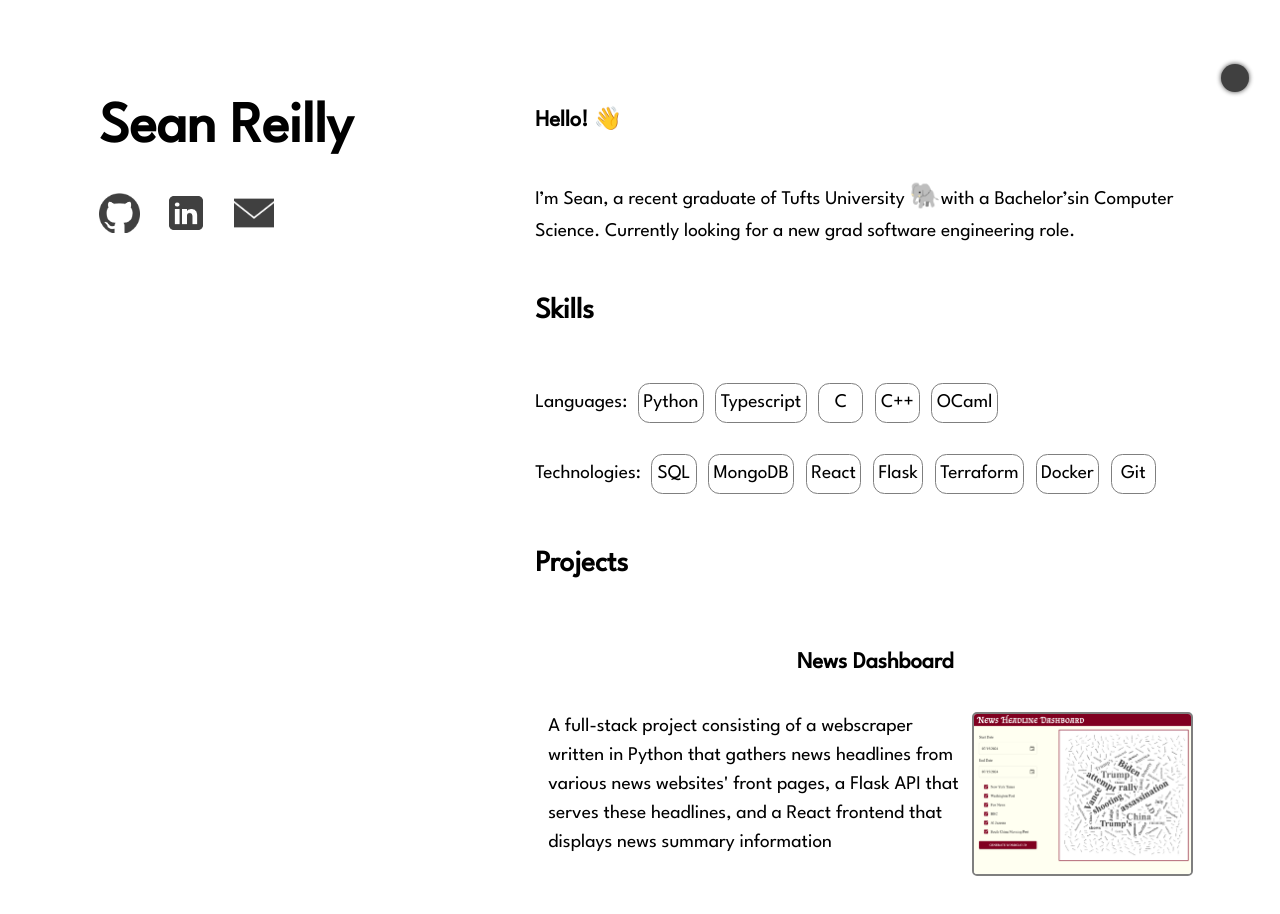
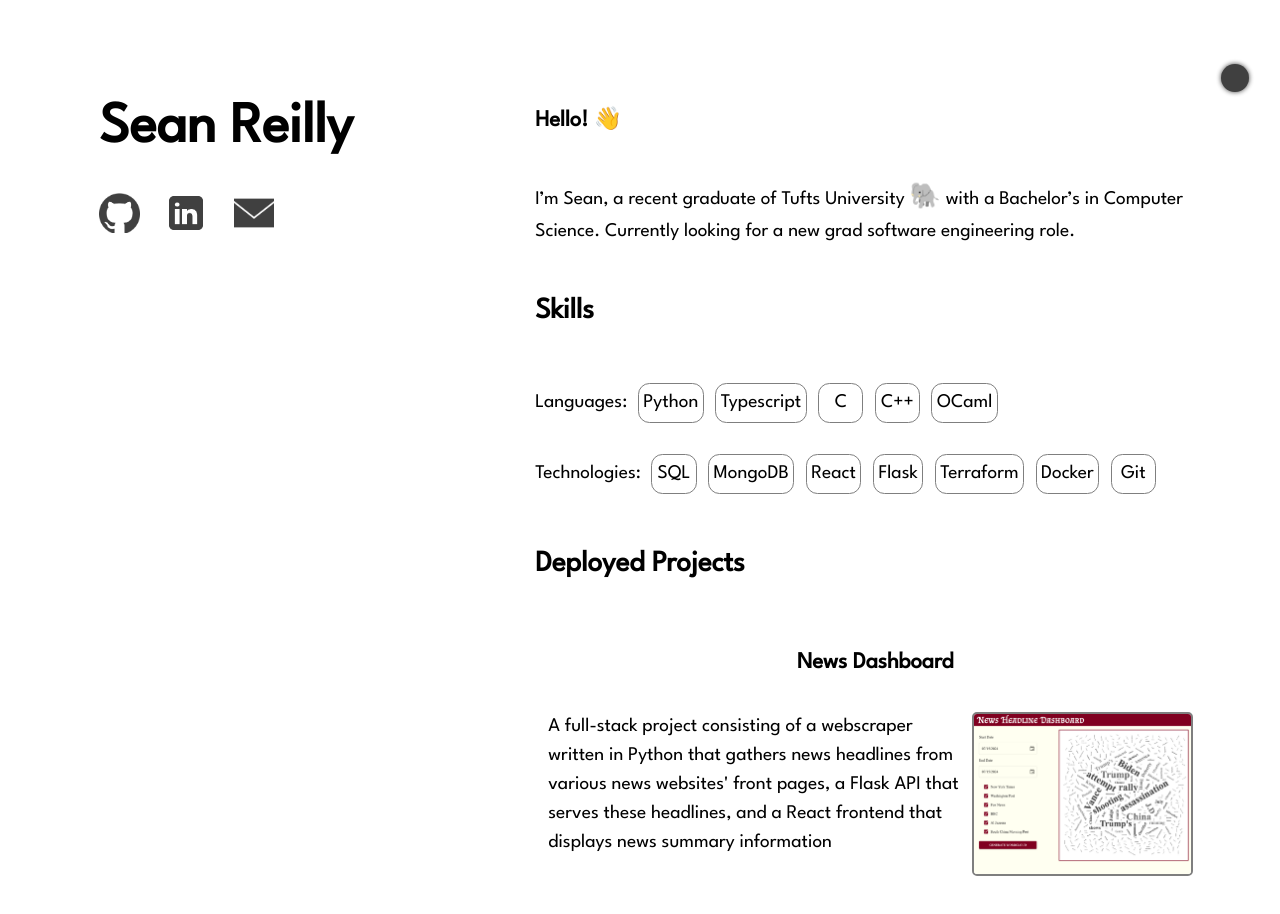
Before and after one commit to S-P-R/S-P-R.github.io, a React (Vite) app: page / in a window 1280 px wide. Shown: the top 914 px of the page. Built offline with nearby package versions, Linux system fonts and the light colour scheme.

Commit message:
Add README

```diff
--- a/src/App.tsx
+++ b/src/App.tsx
@@ -20,12 +20,12 @@ function App() {
                 <div className='hero-section'> <HeroSection/> </div>
                 <div className='main-content'>
                     <h3> Hello! &#128075;{/* waving hand emoji */} </h3>
-                    <p> I’m Sean, a recent graduate of Tufts University <span className='elephant-emoji'>&#128024;</span>{/* elephant emoji */}
-                        with a Bachelor’sin Computer Science. Currently looking for a new grad software
+                    <p> I’m Sean, a recent graduate of Tufts University <span className='elephant-emoji'>&#128024;</span> {/* elephant emoji */}
+                        with a Bachelor’s in Computer Science. Currently looking for a new grad software
                         engineering role. </p>
                     <h2> Skills </h2>
                     <SkillsList/>
-                    <h2> Projects </h2>
+                    <h2> Deployed Projects </h2>
                     <Project name='News Dashboard'
                             description="A full-stack project consisting of a webscraper written in Python that gathers news headlines from various news
                             websites' front pages, a Flask API that serves these headlines, and a React frontend that displays news summary information"
```
Also changed, not shown: 1 other file (tests, documents, lock files or other folders).
